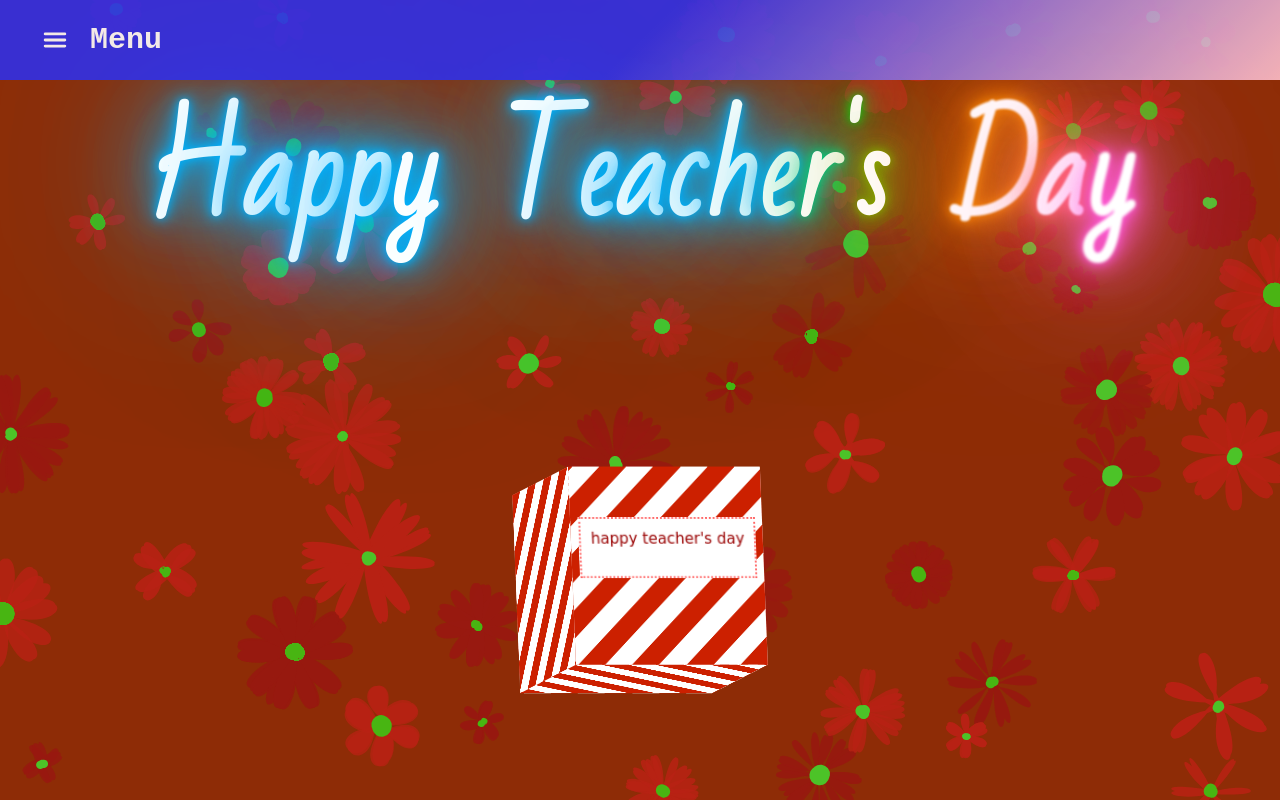
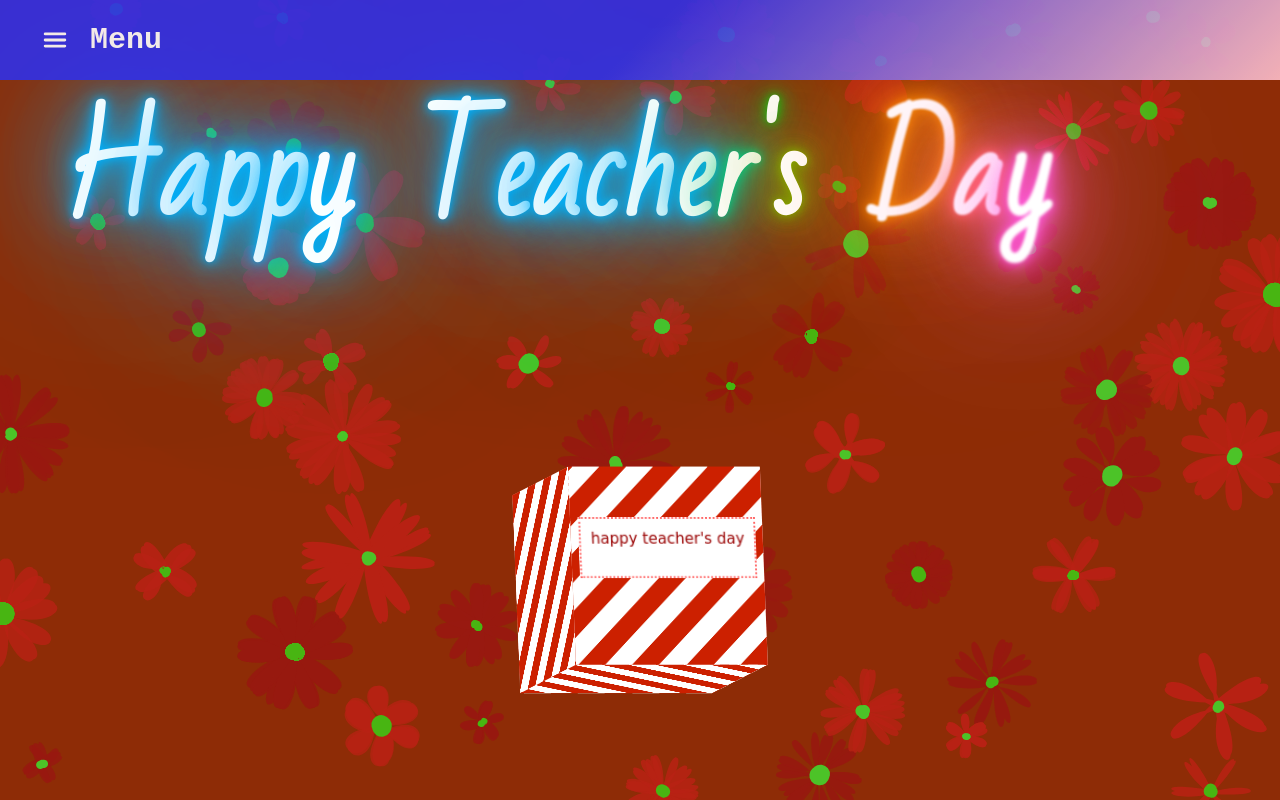
Before and after one commit to hoasiucap/tay-hoa-iSPACE, a plain HTML site: page index.html in a window 1280 px wide. Drawn offline with nearby package versions, Linux system fonts and the light colour scheme.

Commit message:
Update styles.css

```diff
--- a/CSS/styles.css
+++ b/CSS/styles.css
@@ -10,8 +10,8 @@
     position: absolute;
     display: flex;
     font-size: 6vw;
-    left: 0px;
-    right: 0px;
+    left: 10%;
+    right: 23%;
     top: -45%;
 }
 
```
